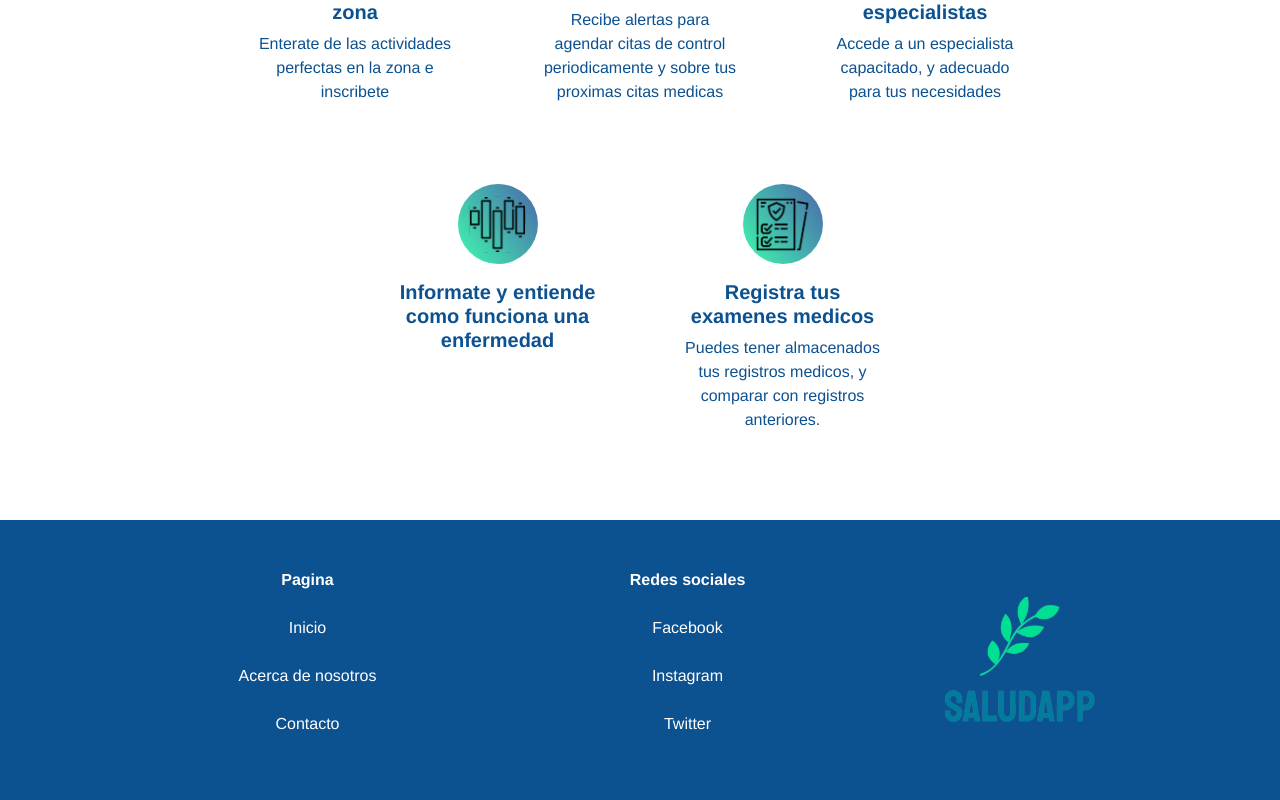
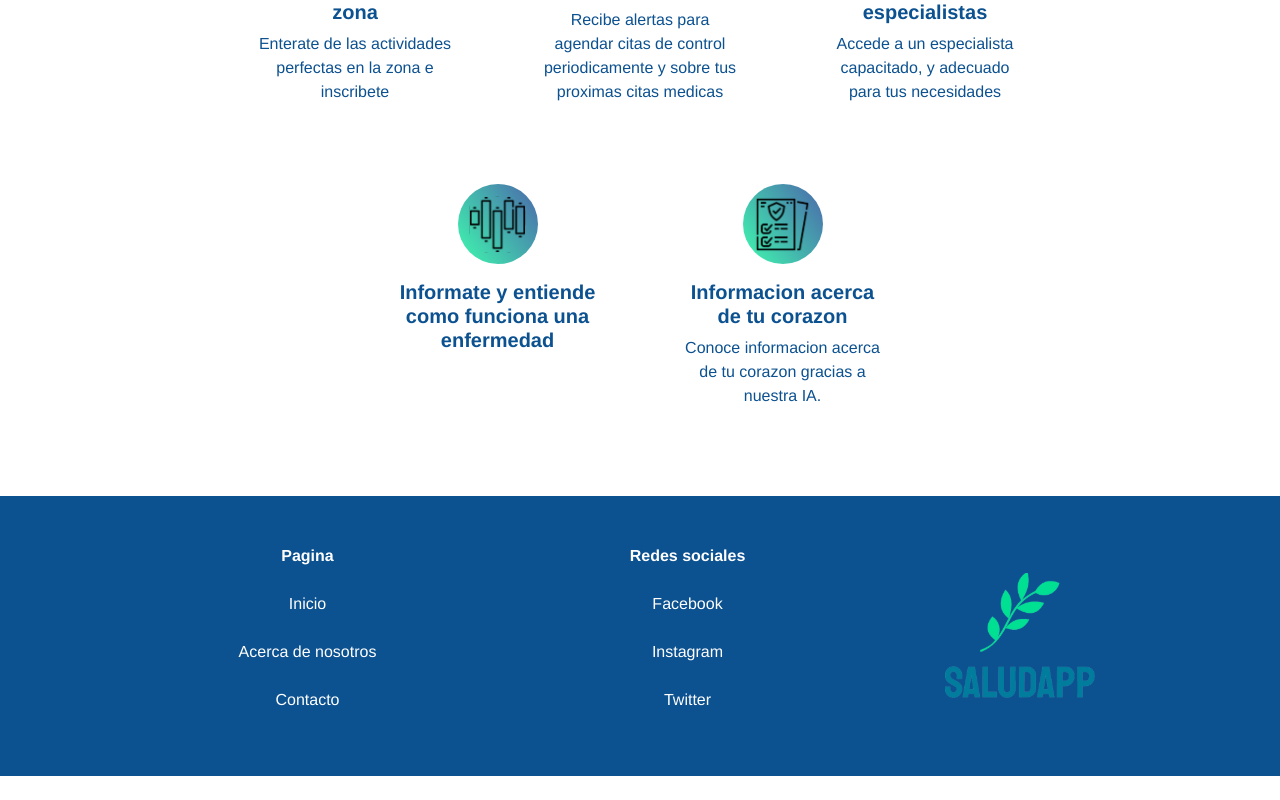
Before and after one commit to Hackaton-2022/hackaton-salud-y-bienestar, a Vue app: page / in a window 1280 px wide. Shown: the part 1096-1896 px from the top of the page. After the commit the page ends 1872 px from the top, so only its background shows below. Built offline with nearby package versions, Linux system fonts and the light colour scheme; the HTML template or start-up script is replaced by a standard one.

Commit message:
actualizado ruta ia

```diff
--- a/src/components/section/home/OptionsComponent.vue
+++ b/src/components/section/home/OptionsComponent.vue
@@ -85,9 +85,10 @@
 					md="3"
 				>
 					<OptionButton
-						title="Registra tus examenes medicos"
-						description="Puedes tener almacenados tus registros medicos, y comparar con registros anteriores."
+						title="Informacion acerca de tu corazon"
+						description="Conoce informacion acerca de tu corazon gracias a nuestra IA."
 						svg="logo_option_8"
+						page="Heart"
 					/>
 				</b-col>
 			</b-row>
```
